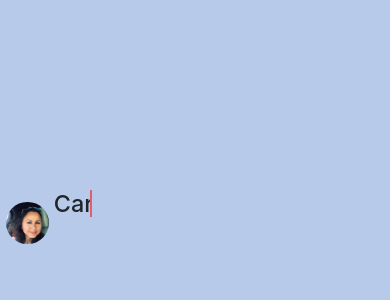
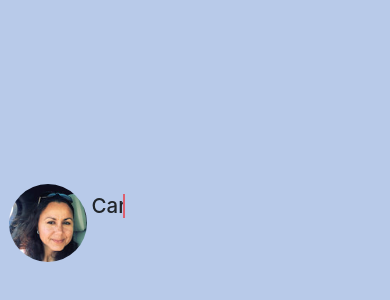
Before and after one commit to CSO-DEV/ReactPortfolio, a React (Create React App) app: page / in a window 390 px wide. Shown: the part 144-444 px from the top of the page. Built offline with nearby package versions, Linux system fonts and the light colour scheme.

Commit message:
modif taille text en protrait

```diff
--- a/src/assets/Starter/Starter.js
+++ b/src/assets/Starter/Starter.js
@@ -18,7 +18,8 @@ function Starter(props) {
 
    window.addEventListener("resize",()=>{
     if (window.innerWidth<800){
-        setFontSize(window.innerWidth*0.4)
+        setFontSize(window.innerWidth*0.35)
+        document.getElementById('starterDivImg').style.width= "20%";
     }else{
         setFontSize(window.innerWidth*0.2) ;
     }
@@ -26,7 +27,8 @@ function Starter(props) {
 
 useEffect(()=>{
     if (window.innerWidth<800){
-        setFontSize(window.innerWidth*0.4)
+        setFontSize(window.innerWidth*0.35);
+        document.getElementById('starterDivImg').style.width= "20%";
     }else{
         setFontSize(window.innerWidth*0.2) ;
     }
@@ -64,7 +66,7 @@ useEffect(()=>{
                 style={{
                     fontSize:fontSize,
                 }}>
-                <div className="starterDivImg">
+                <div className="starterDivImg" id="starterDivImg">
                     <img className="starterImg"
                     id="starterImg"
                     src={config.img + shortData.photoPropos}
```
Also changed, not shown: 1 other file (tests, documents, lock files or other folders).
